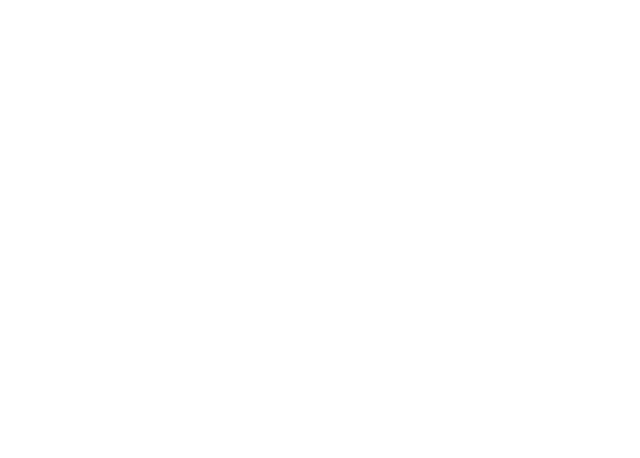
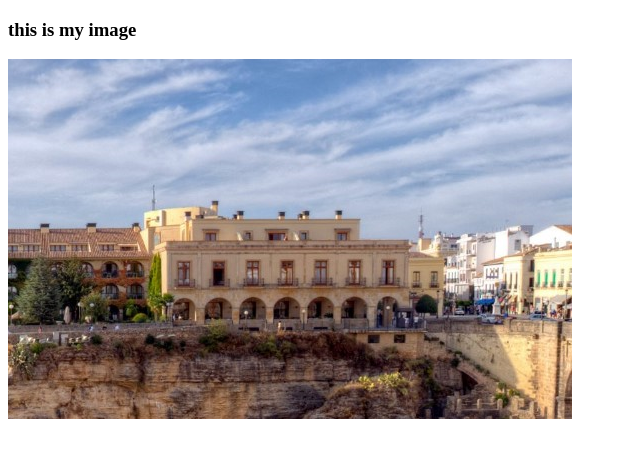
Before and after one commit to lotusgithub1/my-first-github-repo, a plain HTML site: page kk.html in a window 1280 px wide. Shown: the whole page, without its empty margins (0-640 px from the left). Drawn offline with Linux system fonts and the light colour scheme.

Commit message:
img added

```diff
--- a/kk.html
+++ b/kk.html
@@ -6,6 +6,7 @@
   <title>new web</title>
 </head>
 <body>
-
+  <h3>this is my image</h3>
+  <img src="images/Screenshot 2024-03-20 021252.png" alt="">
 </body>
 </html>
```
Also changed, not shown: images/Screenshot 2024-03-20 021252.png (added).
